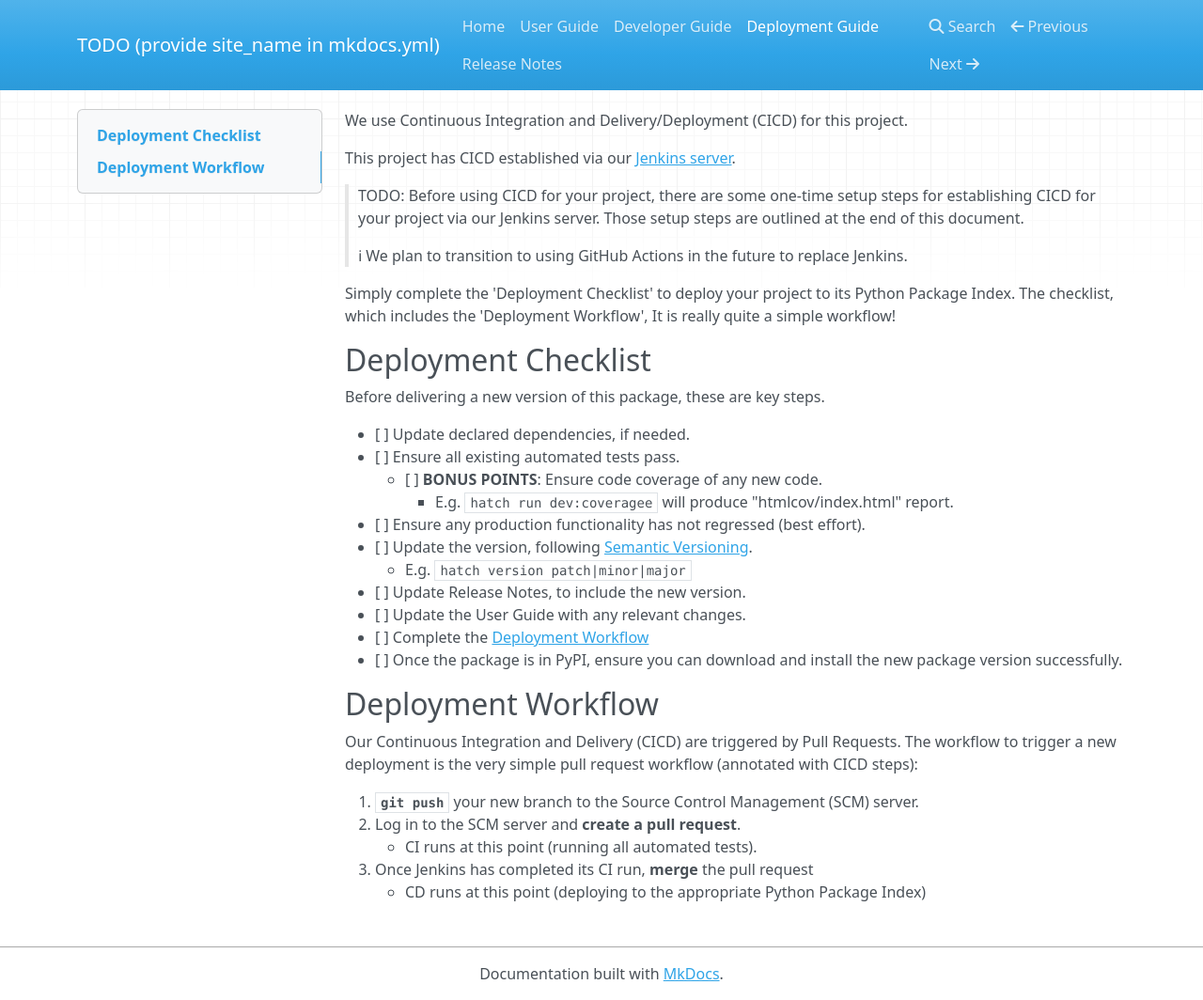
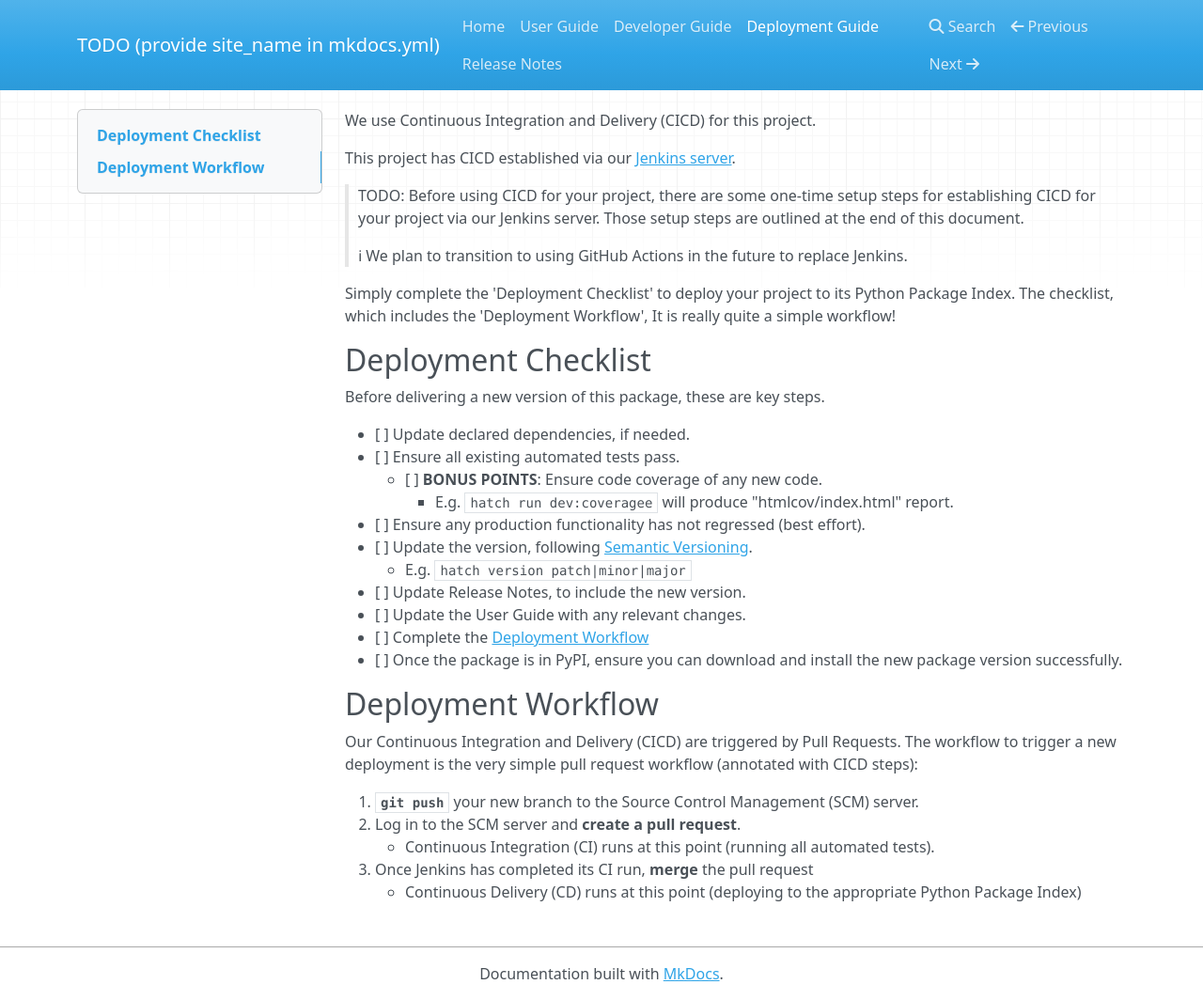
Before and after one commit to ryeleo/Python-Package-Template, an MkDocs documentation site: the page built from docs/jenkins-cicd.md, in a window 1280 px wide and 1064 px high. Shown: the whole window at 94% size. Built offline with MkDocs 1.6.1, drawn with Linux system fonts in a browser that asks for light colours; nearby versions of some CDN libraries.

Commit message:
Tidy CICD docs

```diff
--- a/docs/jenkins-cicd.md
+++ b/docs/jenkins-cicd.md
@@ -1,4 +1,4 @@
-We use Continuous Integration and Delivery/Deployment (CICD) for this project.
+We use Continuous Integration and Delivery (CICD) for this project.
 
 This project has CICD established via our [Jenkins server](https://is-nts-jenkins.uoregon.edu).
 
@@ -34,6 +34,6 @@ The workflow to trigger a new deployment is the very simple pull request workflo
 
 1. **`git push`** your new branch to the Source Control Management (SCM) server.
 2. Log in to the SCM server and **create a pull request**.
-    * CI runs at this point (running all automated tests).
+    * Continuous Integration (CI) runs at this point (running all automated tests).
 3. Once Jenkins has completed its CI run, **merge** the pull request
-    * CD runs at this point (deploying to the appropriate Python Package Index)
+    * Continuous Delivery (CD) runs at this point (deploying to the appropriate Python Package Index)
```
